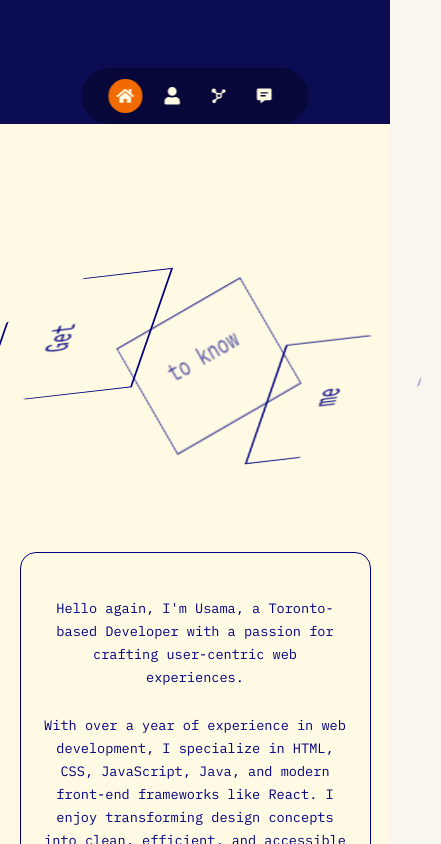
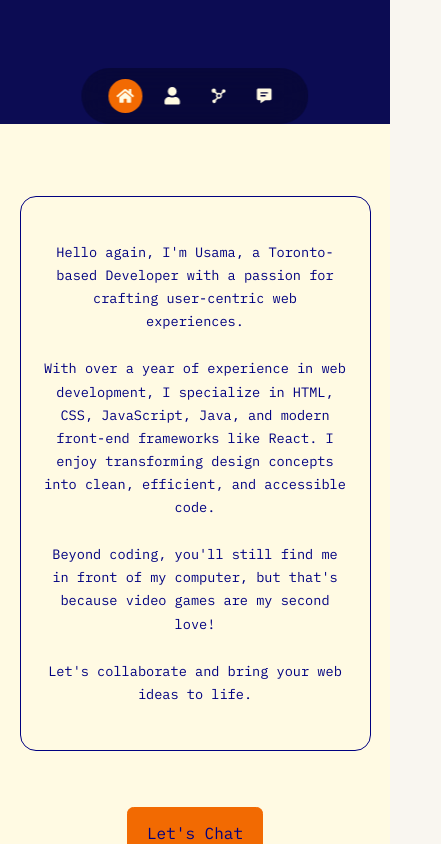
Before and after one commit to Eggsdoo/Portfolio-website, a React (Create React App) app: page / in a window 390 px wide. Shown: the part 720-1564 px from the top of the page, 441 px wide, since content can reach past the window. Built offline with nearby package versions, Linux system fonts and the light colour scheme.

Commit message:
media responsiveness 600 and 1024 px screens

```diff
--- a/src/components/about/about.css
+++ b/src/components/about/about.css
@@ -108,14 +108,36 @@ section {
 /* -------------------------- MEDIA QUERIES (FOR MEDIUM DEVICES LIKE TABLETS) -------------------------- */
 
 @media screen and (max-width: 1024px) {
+    #about {
+        padding-top: 3rem;
+        padding-bottom: 4rem;
+    }
+
+
     .about__container {
         grid-template-columns: 1fr;
         gap: 0;
     }
 
+    /* @keyframes text_move {
+        0% {
+            transform: translateY(-30%);
+        }
+
+        50% {
+            transform: translateY(-130%);
+        }
+
+        100% {
+            transform: translateY(-30%);
+        }
+    } */
+
     .about__me {
-        width: 50%;
+        /* width: 50%;
         margin: 2rem auto 4rem;
+        padding-bottom: 1rem; */
+        display: none;
     }
 
     .about__content p {
@@ -127,9 +149,18 @@ section {
 
 @media screen and (max-width: 600px) {
     .about__me {
-        width: 65%;
-        margin: 0 auto 3rem;
+        display: none;
     }
+    /* .wrapper {
+        rotate: 15deg;
+        margin-top: 2rem;
+        margin-left: 1rem;
+    }
+
+    .row {
+        width: 70%;
+        height: 40px;
+    } */
 
     .about__content {
         text-align: center;
--- a/src/components/contact/contact.css
+++ b/src/components/contact/contact.css
@@ -51,16 +51,34 @@ input, textarea {
 /* -------------------------- MEDIA QUERIES (FOR MEDIUM DEVICES LIKE TABLETS) -------------------------- */
 
 @media screen and (max-width: 1024px) {
+    #contact {
+        padding-top: 0;
+    }
+
+
     .contact__container {
         grid-template-columns: 1fr;
         gap: 2rem;
+    }
+
+    form {
+        margin-left: 0;
     }
 }
 
 /* -------------------------- MEDIA QUERIES (FOR SMALL DEVICES LIKE PHONES) -------------------------- */
 
 @media screen and (max-width: 600px) {
+    #contact {
+        padding-top: 0;
+    }
+
     .contact__container {
         width: var(--container-width-sm);
     }
+
+    form {
+        margin-left: 0;
+
+    }
 }
--- a/src/components/header/header.css
+++ b/src/components/header/header.css
@@ -138,7 +138,11 @@ header {
 
 @media screen and (max-width: 1024px) {
     header {
-        height: 68vh;
+        height: 50vh;
+    }
+
+    .languages {
+        display: none;
     }
 }
 
@@ -150,8 +154,6 @@ header {
         padding-top: 15rem;
     }
 
-    .header__socials,
-    .scroll__down,
     .languages {
         display: none;
     }
```
Also changed, not shown: src/components/portfolio/Portfolio.jsx (+0 -14 lines), src/components/portfolio/portfolio.css (+0 -143 lines), 11 other files (tests, documents, lock files or other folders).
